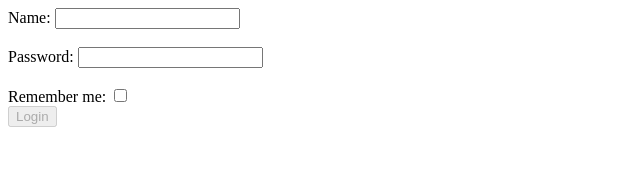
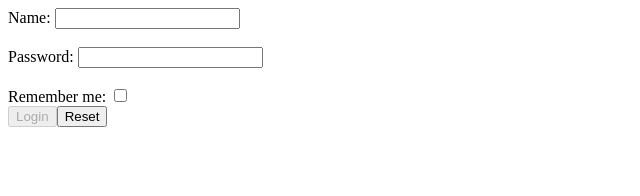
Before and after one commit to AnastasiaGandolfi/Esercizi_React, a React (Create React App) app in the folder my-app/: page / in a window 1280 px wide. Shown: the top 196 px of the page, without its empty margins (0-640 px from the left). Built offline with nearby package versions, Linux system fonts and the light colour scheme.

Commit message:
exercise half done

```diff
--- a/my-app/src/Login.js
+++ b/my-app/src/Login.js
@@ -1,6 +1,6 @@
-// Add a "login" button to the Login component. This button should be disabled as long as the username and password inputs are empty. When clicked, the event handler attached to the button should call an onLogin function passed as a prop to the Login component, passing it the state.
+// Add a "reset" button to the Login component that clears the content of all three inputs when clicked.
 
-import React from 'react'
+import React from "react";
 
 export default class Login extends React.Component {
     state = {
@@ -23,8 +23,12 @@ export default class Login extends React.Component {
         return this.state.username !== '' && this.state.password !== '';
     }
 
-    handleOnLogin = () => {
-
+    handleReset = () => {
+        this.setState({
+            username: "",
+            password: "",
+            remember: false,
+        })
     }
 
     render() {
@@ -53,8 +57,9 @@ export default class Login extends React.Component {
                     value="remember"
                     checked={this.state.remember}
                     onChange={this.handleInputChange} />
-                    <br/>
-                    <button type="submit" disabled={!this.isLoginValid()} onClick={this.props.onLogin}>Login</button>
+                <br />
+                <button type="submit" disabled={!this.isLoginValid()} onClick={this.props.onLogin}>Login</button>
+                <button type="submit" onClick={this.handleReset}>Reset</button>
             </div>
         )
     }
```
Also changed, not shown: my-app/src/UncontrolledLogin.js (added, +11 -0 lines).
